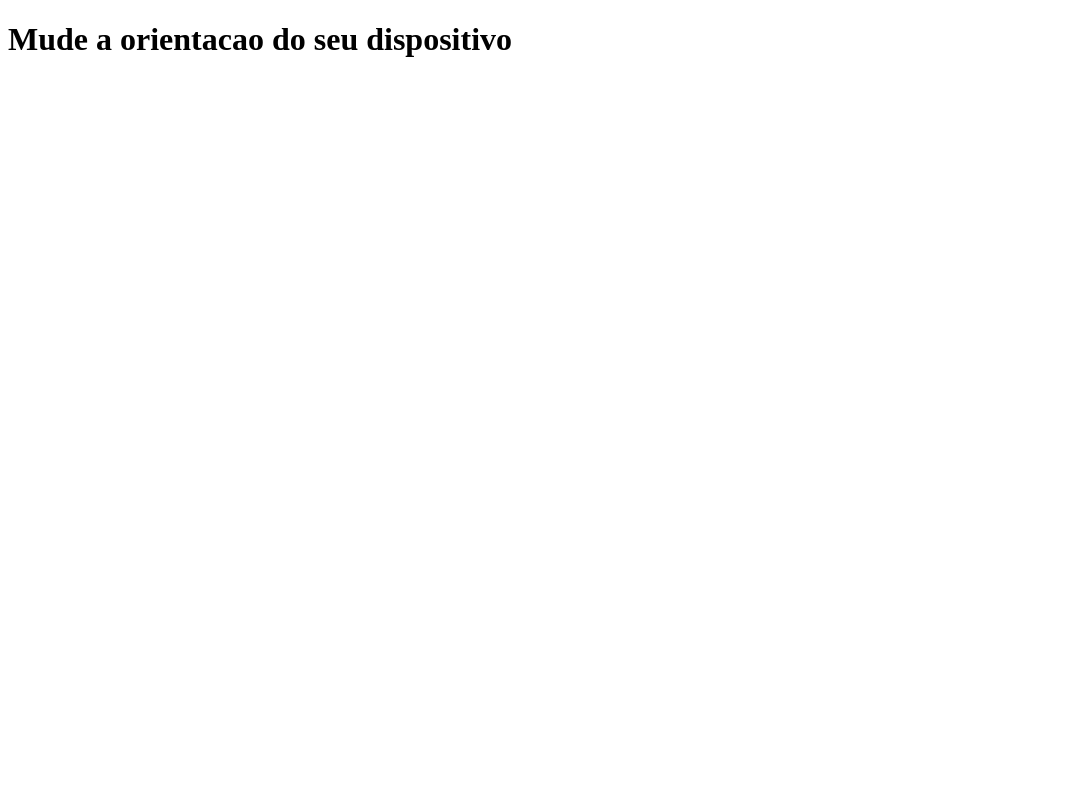
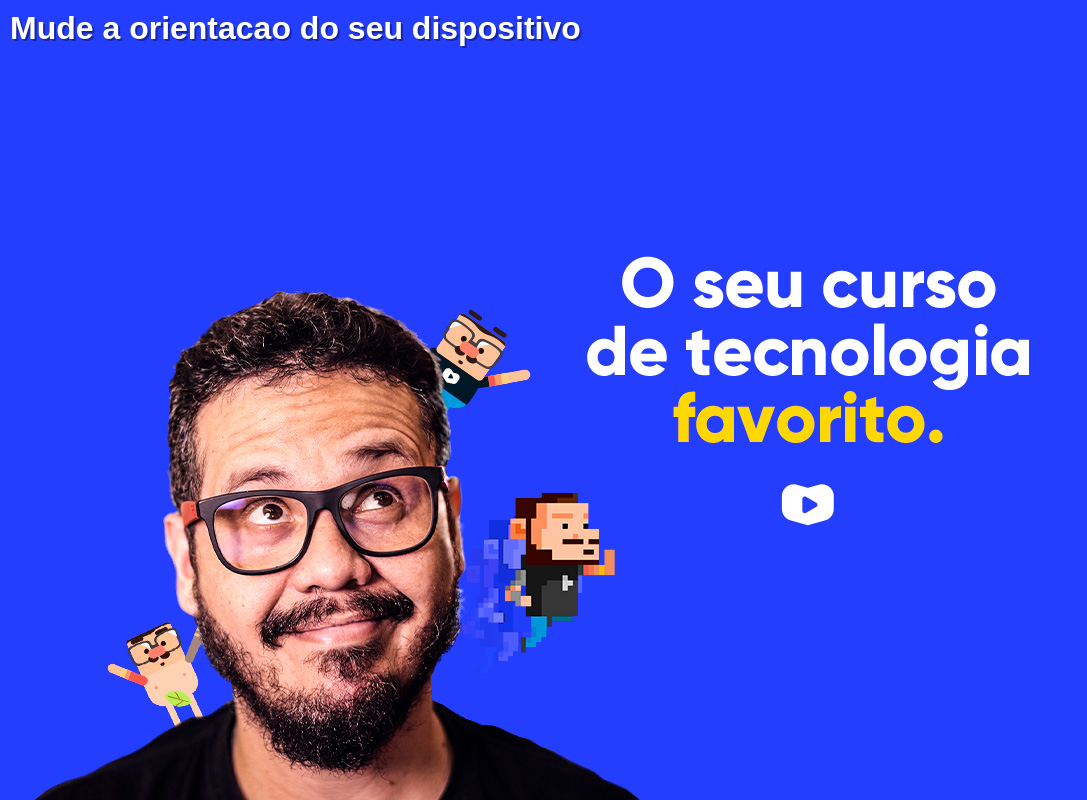
Before and after one commit to OYanEnrique/exercicios-html, a plain HTML site: page Arquivos/ex053/mq002/index.html in a window 1280 px wide. Shown: the whole page, without its empty margins (0-1087 px from the left). Drawn offline with Linux system fonts and the light colour scheme.

Commit message:
feat: Adiciona estilos CSS ao mq002 do ex053

```diff
--- a/Arquivos/ex053/mq002/estilos/paisagem.css
+++ b/Arquivos/ex053/mq002/estilos/paisagem.css
@@ -1 +1,6 @@
 @charset "UTF-8";
+
+body {
+    background-image: url(../imagens/cev-landscape.jpg);
+    background-position: left bottom;
+}
--- a/Arquivos/ex053/mq002/estilos/retrato.css
+++ b/Arquivos/ex053/mq002/estilos/retrato.css
@@ -1 +1,6 @@
 @charset "UTF-8";
+
+body {
+    background-image: url(../imagens/cev-portrait.jpg);
+    background-position: center bottom;
+}
--- a/Arquivos/ex053/mq002/estilos/style.css
+++ b/Arquivos/ex053/mq002/estilos/style.css
@@ -1 +1,21 @@
 @charset "UTF-8";
+
+* {
+    margin: 0px;
+    padding: 0px;
+    font-family: Arial, Helvetica, sans-serif;
+}
+
+html, body {
+    width: 100vw;
+    height: 100vh;
+    background-color: #233eff;
+    background-size: contain;
+    background-repeat: no-repeat;
+}
+
+h1 {
+    color: white;
+    text-shadow: 2px 2px 0px #1526a7;
+    padding: 10px;
+}
```
